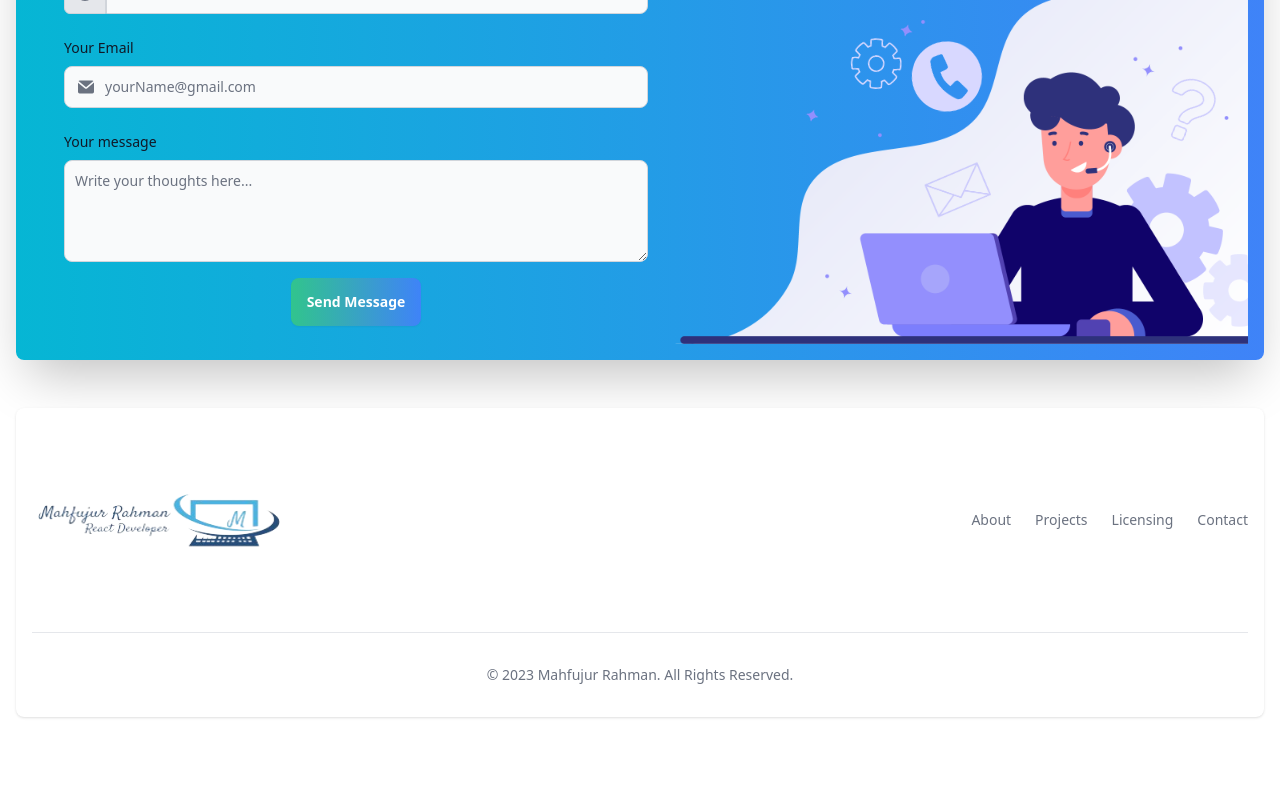
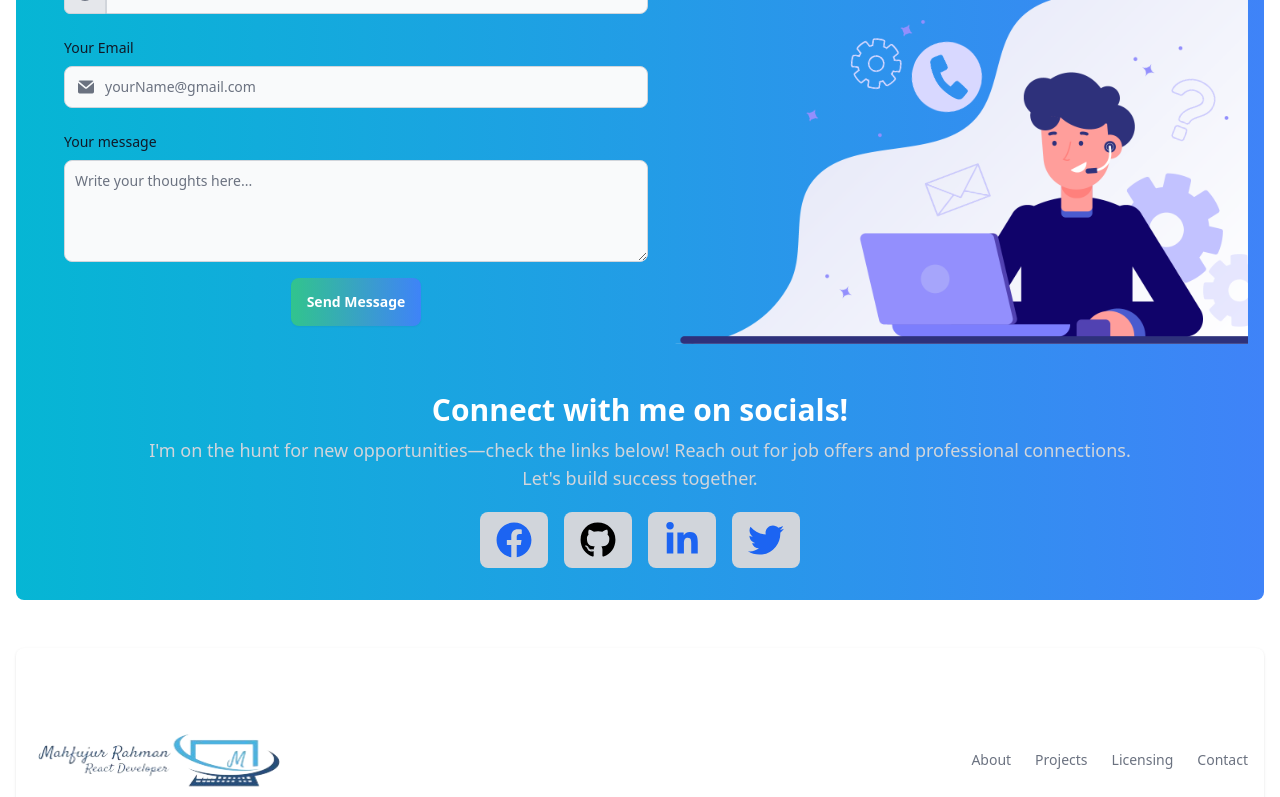
Before and after one commit to mahfuj80/My-Portfolio, a React (Vite) app: page / in a window 1280 px wide. Shown: the part 3062-3859 px from the top of the page. Before the commit the page ends 3795 px from the top, so only its background shows below. Built offline with nearby package versions, Linux system fonts and the light colour scheme.

Commit message:
Socials Links added in contact section

```diff
--- a/src/Components/Contact/Contact.jsx
+++ b/src/Components/Contact/Contact.jsx
@@ -1,8 +1,11 @@
 import { useLottie } from 'lottie-react';
 import contactAnimation from '../../assets/contactAnimation.json';
 import SectionTitle from '../SectionTitle/SectionTitle';
+import { FaFacebook, FaGithub, FaLinkedinIn, FaTwitter } from 'react-icons/fa';
 
 const Contact = () => {
+  const socialDescription =
+    "I'm on the hunt for new opportunities—check the links below! Reach out for job offers and professional connections. Let's build success together.";
   // For Lottie Animation
   const options = {
     animationData: contactAnimation,
@@ -11,12 +14,12 @@ const Contact = () => {
 
   const { View } = useLottie(options);
   return (
-    <section id="contact" className="px-4 rounded-lg mb-12">
+    <section id="contact" className="px-4 mb-12">
       <SectionTitle
         title={'Contact Me'}
         border={'------------------------'}
       ></SectionTitle>
-      <div className="flex flex-col-reverse gap-4 md:flex-row shadow-2xl p-4 bg-gradient-to-r from-cyan-500 to-blue-500 dark:bg-gradient-to-r dark:from-gray-700 dark:via-gray-900 dark:to-black  rounded-lg">
+      <div className="flex flex-col-reverse rounded-t-lg gap-4 md:flex-row p-4 bg-gradient-to-r from-cyan-500 to-blue-500 dark:bg-gradient-to-r dark:from-gray-700 dark:via-gray-900 dark:to-black ">
         <div className="flex-1 md:ml-8 mt-8">
           <label
             htmlFor="website-admin"
@@ -94,6 +97,41 @@ const Contact = () => {
         </div>
         <div className="flex-1">{View}</div>
       </div>
+      {/* Social Links Sections */}
+      <div className="w-full text-center  py-8 bg-gradient-to-r from-cyan-500 to-blue-500 dark:bg-gradient-to-r dark:from-gray-700 dark:via-gray-900 dark:to-black rounded-b-lg">
+        <h5 className="mb-2 text-3xl font-bold text-white ">
+          Connect with me on socials!
+        </h5>
+        <p className="mb-5 text-base text-gray-300 sm:text-lg dark:text-gray-100 md:w-[80%] md:mx-auto ">
+          {socialDescription}
+        </p>
+        <div className="items-center justify-center space-y-4 sm:flex sm:space-y-0 sm:space-x-4 rtl:space-x-reverse">
+          <a
+            href="#"
+            className="w-full sm:w-auto bg-gray-300 hover:bg-gray-700 focus:ring-4 focus:outline-none focus:ring-gray-300  rounded-lg inline-flex items-center justify-center px-4 py-2.5 dark:bg-gray-700 dark:hover:bg-gray-600 dark:focus:ring-gray-700 text-4xl text-blue-600"
+          >
+            <FaFacebook></FaFacebook>
+          </a>
+          <a
+            href="#"
+            className="w-full sm:w-auto bg-gray-300 hover:bg-gray-700 focus:ring-4 focus:outline-none focus:ring-gray-300  rounded-lg inline-flex items-center justify-center px-4 py-2.5 dark:bg-gray-700 dark:hover:bg-gray-600 dark:focus:ring-gray-700 text-4xl text-black hover:text-white"
+          >
+            <FaGithub></FaGithub>
+          </a>
+          <a
+            href="#"
+            className="w-full sm:w-auto bg-gray-300 hover:bg-gray-700 focus:ring-4 focus:outline-none focus:ring-gray-300  rounded-lg inline-flex items-center justify-center px-4 py-2.5 dark:bg-gray-700 dark:hover:bg-gray-600 dark:focus:ring-gray-700 text-4xl text-blue-600"
+          >
+            <FaLinkedinIn></FaLinkedinIn>
+          </a>
+          <a
+            href="#"
+            className="w-full sm:w-auto bg-gray-300 hover:bg-gray-700 focus:ring-4 focus:outline-none focus:ring-gray-300  rounded-lg inline-flex items-center justify-center px-4 py-2.5 dark:bg-gray-700 dark:hover:bg-gray-600 dark:focus:ring-gray-700 text-4xl text-blue-600"
+          >
+            <FaTwitter></FaTwitter>
+          </a>
+        </div>
+      </div>
     </section>
   );
 };
```
